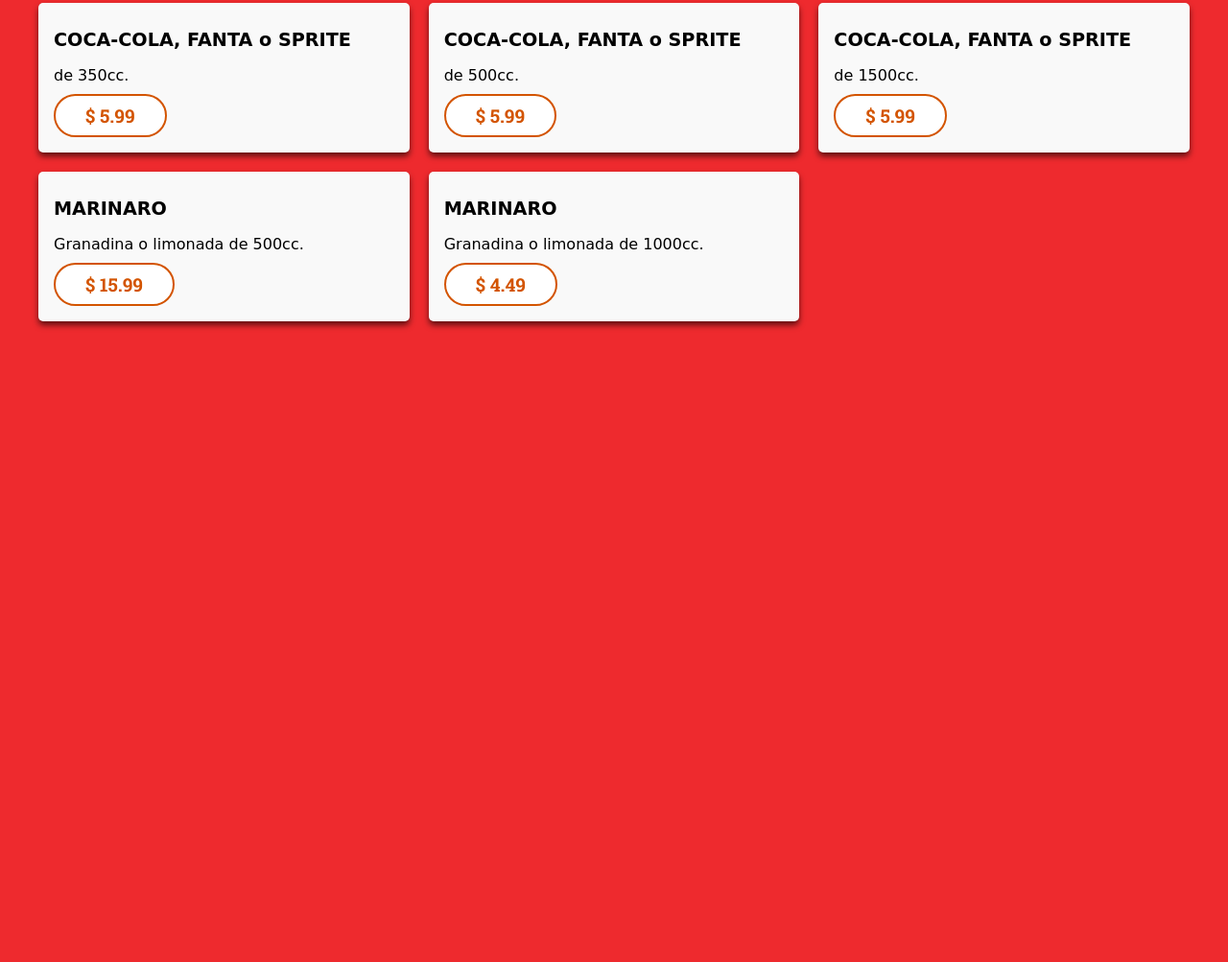
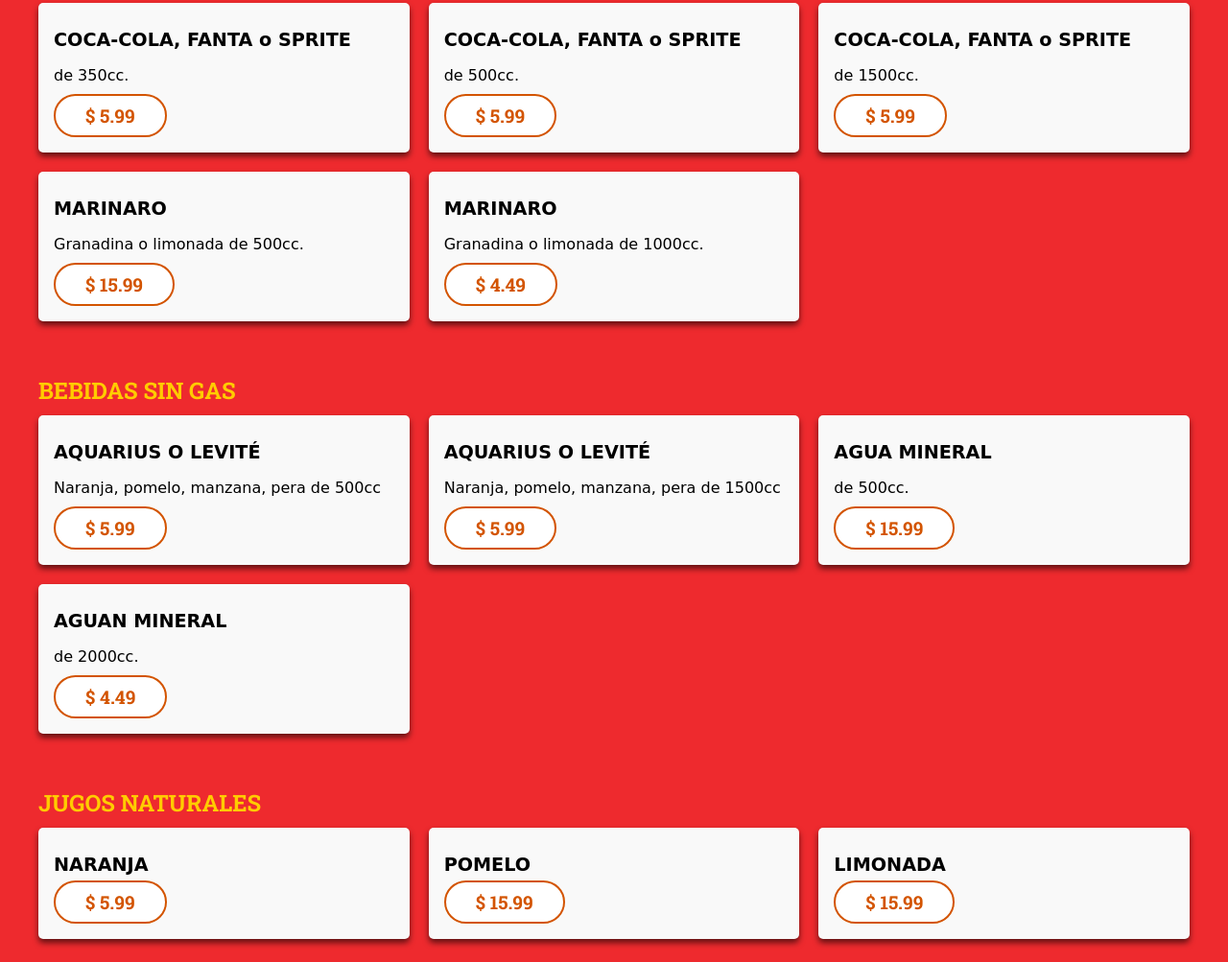
Before and after one commit to donpanchitomenu/donpanchitomenu.github.io, a plain HTML site: page index.html in a window 1280 px wide. Shown: the part 2871-3874 px from the top of the page at 96% size. Before the commit the page ends 3230 px from the top, so only its background shows below. Drawn offline with Linux system fonts and the light colour scheme; a web font is replaced by a local one.

Commit message:
initial commit

```diff
--- a/estilos/estilos.css
+++ b/estilos/estilos.css
@@ -230,4 +230,8 @@ h3 {
         vertical-align: middle;
         align-items: center;
     }
+
+    .menu-restaurante {
+        width: 90%;
+    }
 }
--- a/index.html
+++ b/index.html
@@ -253,5 +253,49 @@
             </div>
         </div>
     </section>
+
+    <section class="wrap">
+        <h3 id="agua">BEBIDAS SIN GAS</h3>
+        <div class="column-3 columns">
+            <div class="menu-restaurante">
+                <h4>AQUARIUS O LEVITÉ</h4>
+                <p>Naranja, pomelo, manzana, pera de 500cc</p>
+                <span class="precio-menu">$ 5.99</span>
+            </div>
+            <div class="menu-restaurante">
+                <h4>AQUARIUS O LEVITÉ</h4>
+                <p>Naranja, pomelo, manzana, pera de 1500cc</p>
+                <span class="precio-menu">$ 5.99</span>
+            </div>
+            <div class="menu-restaurante">
+                <h4>AGUA MINERAL</h4>
+                <p>de 500cc.</p>
+                <span class="precio-menu">$ 15.99</span>
+            </div>
+            <div class="menu-restaurante">
+                <h4>AGUAN MINERAL</h4>
+                <p>de 2000cc.</p>
+                <span class="precio-menu">$ 4.49</span>
+            </div>
+        </div>
+    </section>
+
+    <section class="wrap">
+        <h3 id="jugos">JUGOS NATURALES</h3>
+        <div class="column-3 columns">
+            <div class="menu-restaurante">
+                <h4>NARANJA</h4>
+                <span class="precio-menu">$ 5.99</span>
+            </div>
+            <div class="menu-restaurante">
+                <h4>POMELO</h4>
+                <span class="precio-menu">$ 15.99</span>
+            </div>
+            <div class="menu-restaurante">
+                <h4>LIMONADA</h4>
+                <span class="precio-menu">$ 15.99</span>
+            </div>
+        </div>
+    </section>
 </body>
 </html>
```
